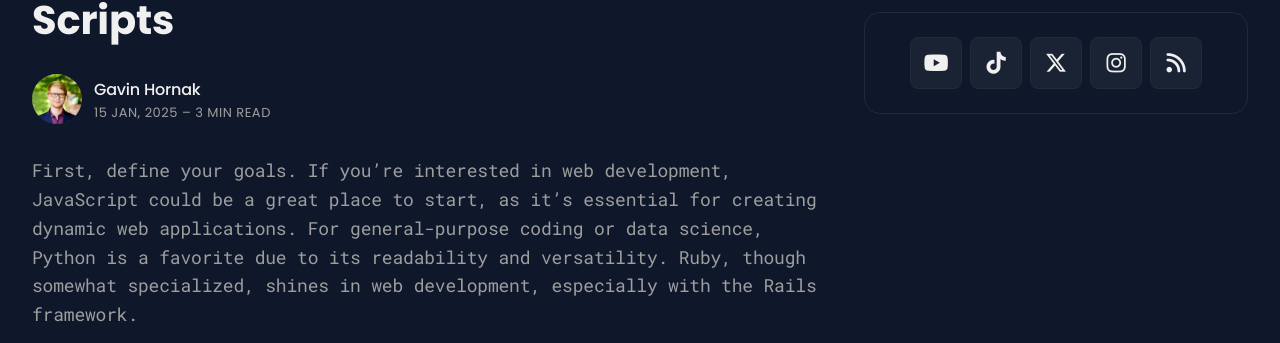
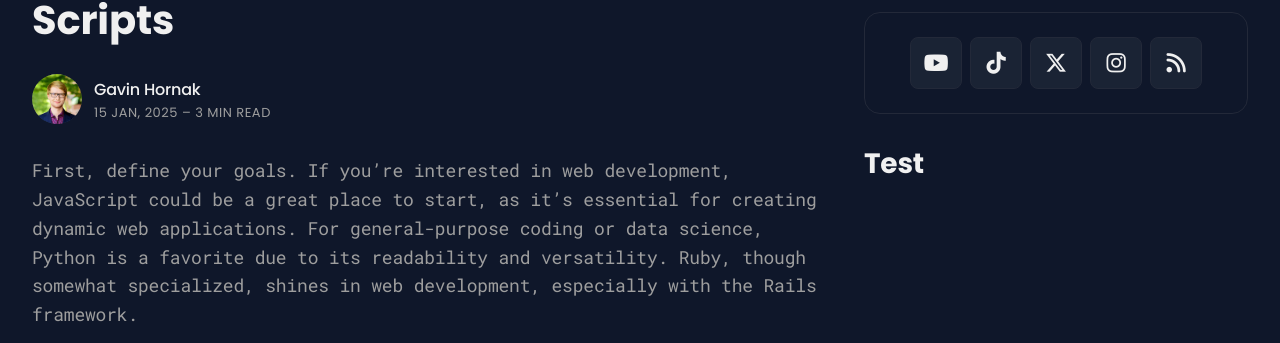
Before and after one commit to studioloft/studioloft.github.io, a Jekyll site: the page built from _posts/2024-11-15-automating-routine-tasks-with-bash-scripts.md, in a window 1280 px wide and 900 px high, scrolled down 621 px. Shown: the part 116-459 px from the top of the window. Built offline with Jekyll 4.4.1, drawn with Linux system fonts in a browser that asks for light colours.

Commit message:
feat: add post list widget to sidebar for improved navigation

```diff
--- /dev/null
+++ b/_includes/sidebar-widgets/widget-postlist.html
@@ -0,0 +1 @@
+<h2 class="widget-sidebar-title">Test</h2>
--- a/_layouts/post.html
+++ b/_layouts/post.html
@@ -86,6 +86,7 @@ layout: default
           {% include sidebar-widgets/widget-featured-posts.html %}
           {% include sidebar-widgets/widget-tags.html %}
           {% include sidebar-widgets/widget-social.html %}
+          {% include sidebar-widgets/widget-postlist.html %}
       </aside>
     </div>
   </div>
```
